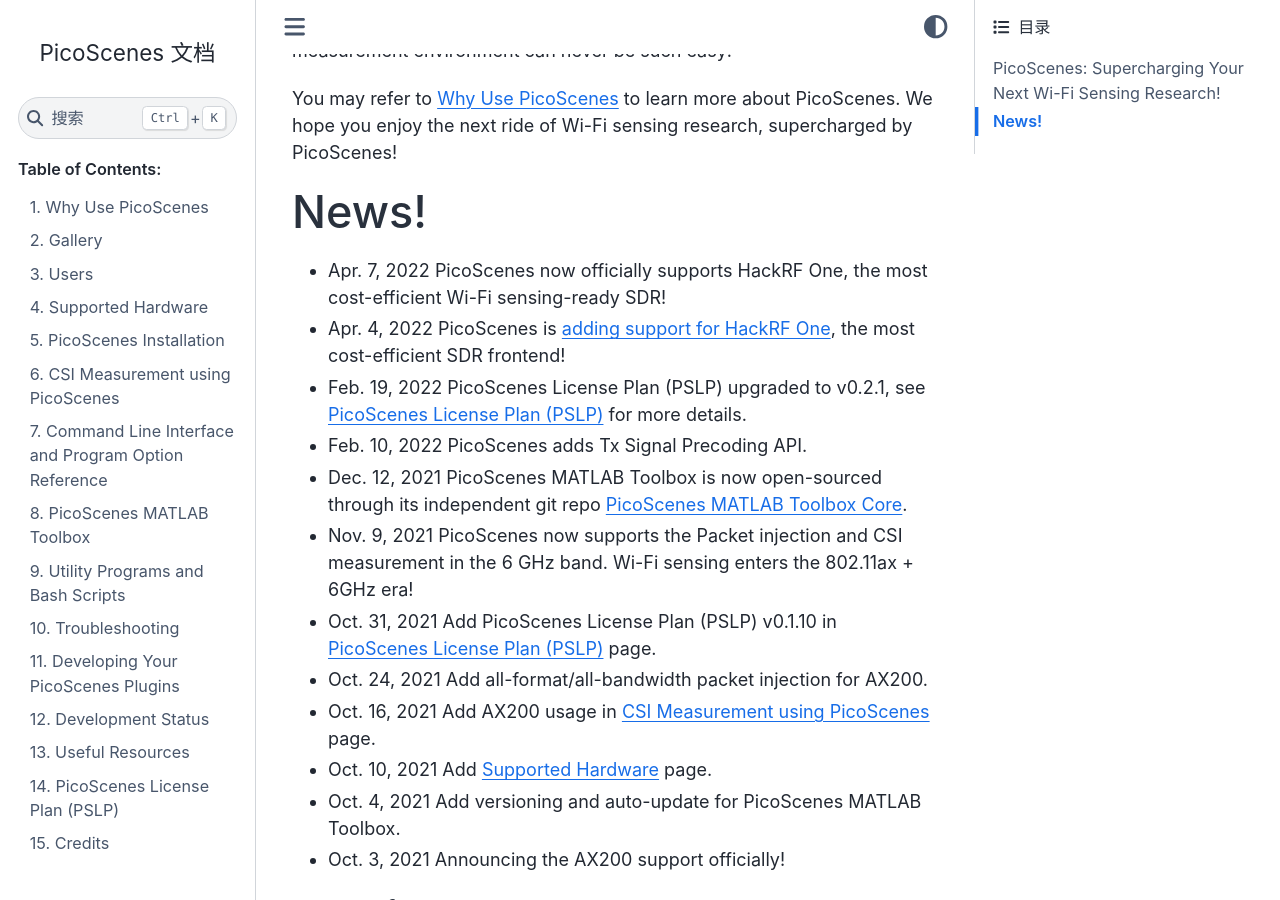
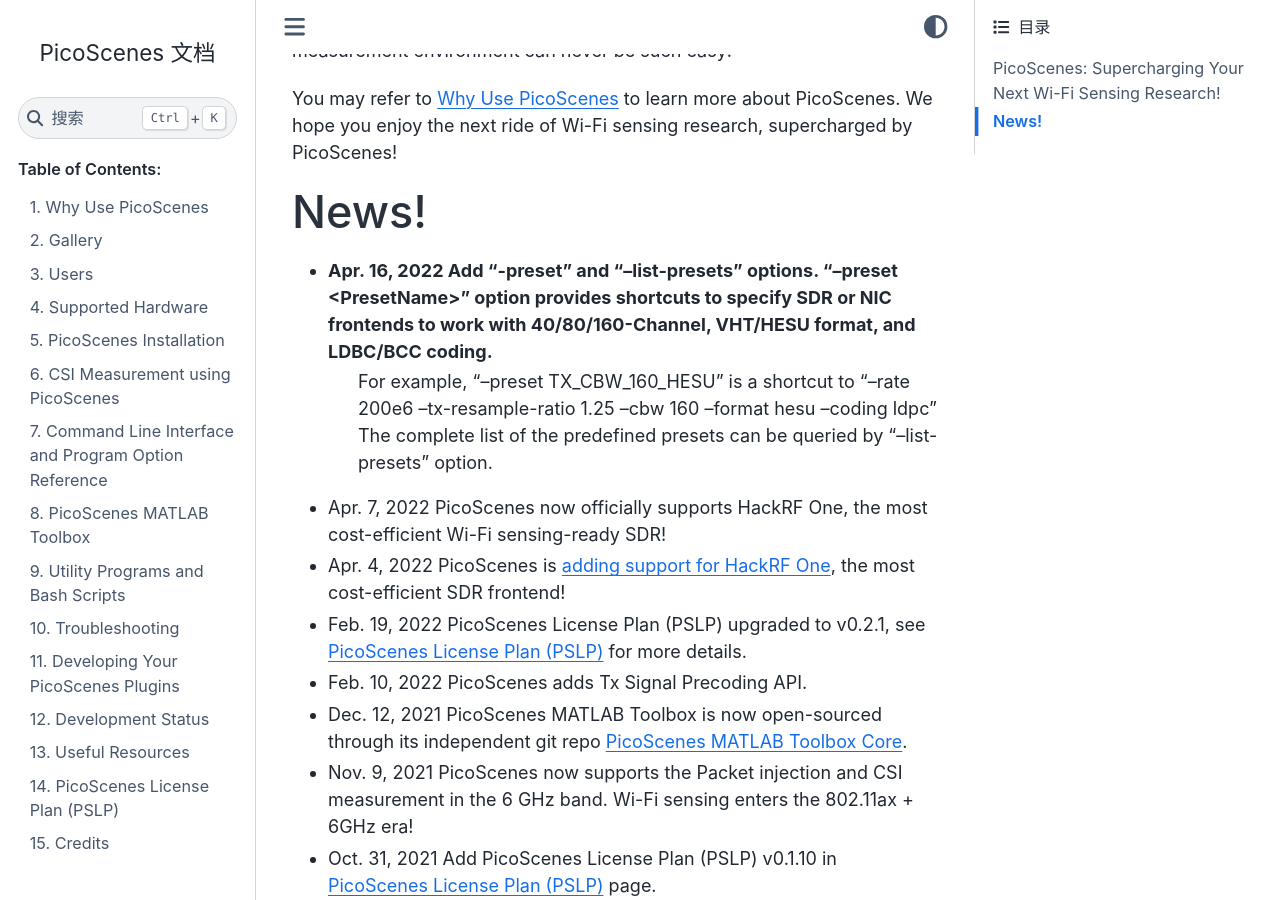
Before and after one commit to wifisensing/PicoScenes-Manual, a Sphinx documentation site: the page built from source/index.rst, in a window 1280 px wide and 900 px high, scrolled down 3433 px. Built offline with Sphinx 7.4.7 and the Sphinx Book theme 1.1.4, drawn with Linux system fonts in a browser that asks for light colours.

Commit message:
add news, preset and list-presets options

```diff
--- a/source/index.rst
+++ b/source/index.rst
@@ -37,6 +37,9 @@
 News!
 ======
 
+- Apr. 16, 2022 Add "-preset" and "--list-presets" options. "--preset <PresetName>" option provides shortcuts to specify SDR or NIC frontends to work with 40/80/160-Channel, VHT/HESU format, and LDBC/BCC coding.
+    For example, "--preset TX_CBW_160_HESU" is a shortcut to "--rate 200e6 --tx-resample-ratio 1.25 --cbw 160 --format hesu --coding ldpc"
+    The complete list of the predefined presets can be queried by "--list-presets" option.
 - Apr. 7, 2022 PicoScenes now officially supports HackRF One, the most cost-efficient Wi-Fi sensing-ready SDR!
 - Apr. 4, 2022 PicoScenes is `adding support for HackRF One <https://zpj.io/picoscenes-is-supporting-hackrf-one-and-more-sdr/>`_, the most cost-efficient SDR frontend!
 - Feb. 19, 2022 PicoScenes License Plan (PSLP) upgraded to v0.2.1, see :doc:`License` for more details.
```
